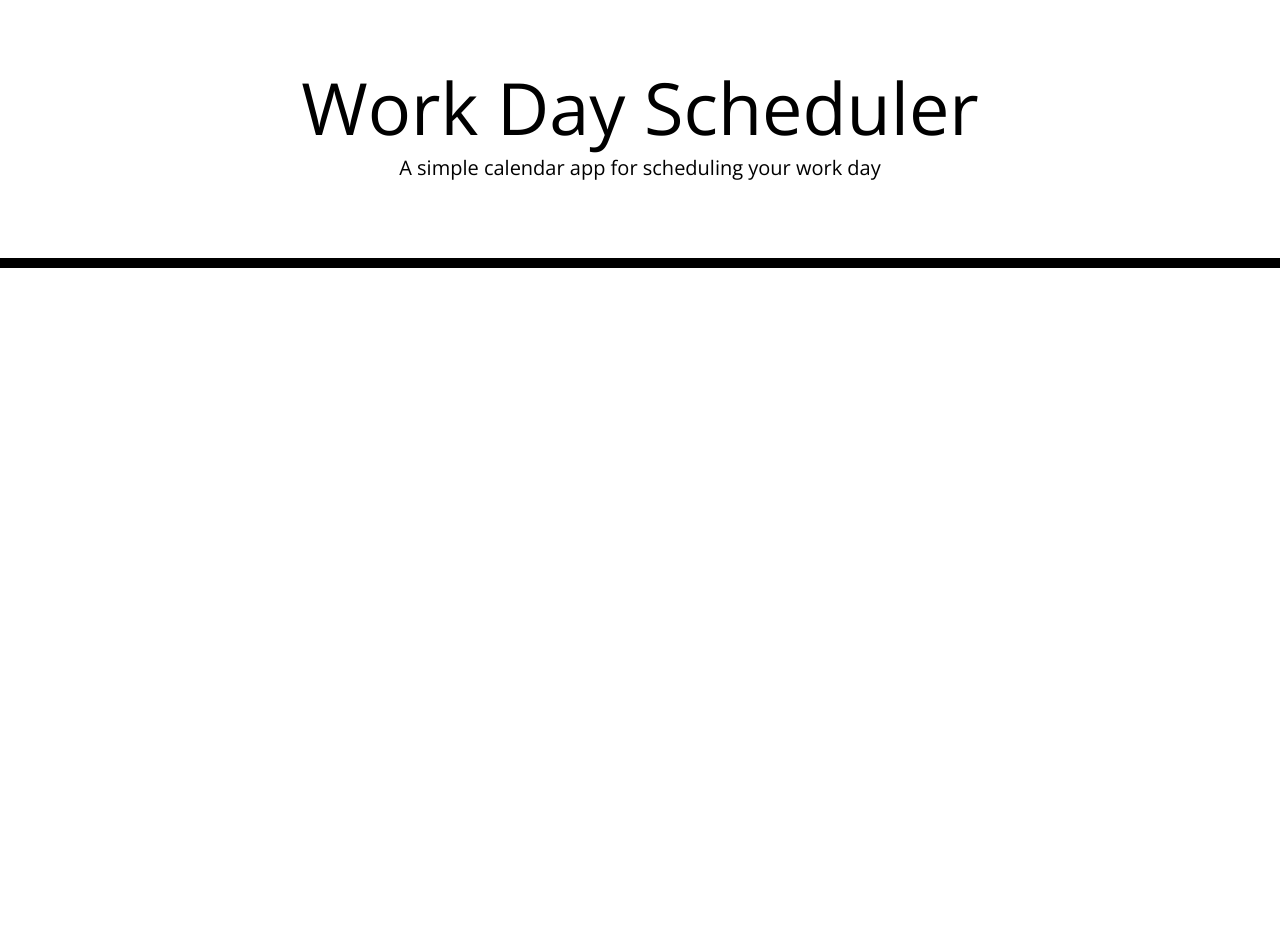
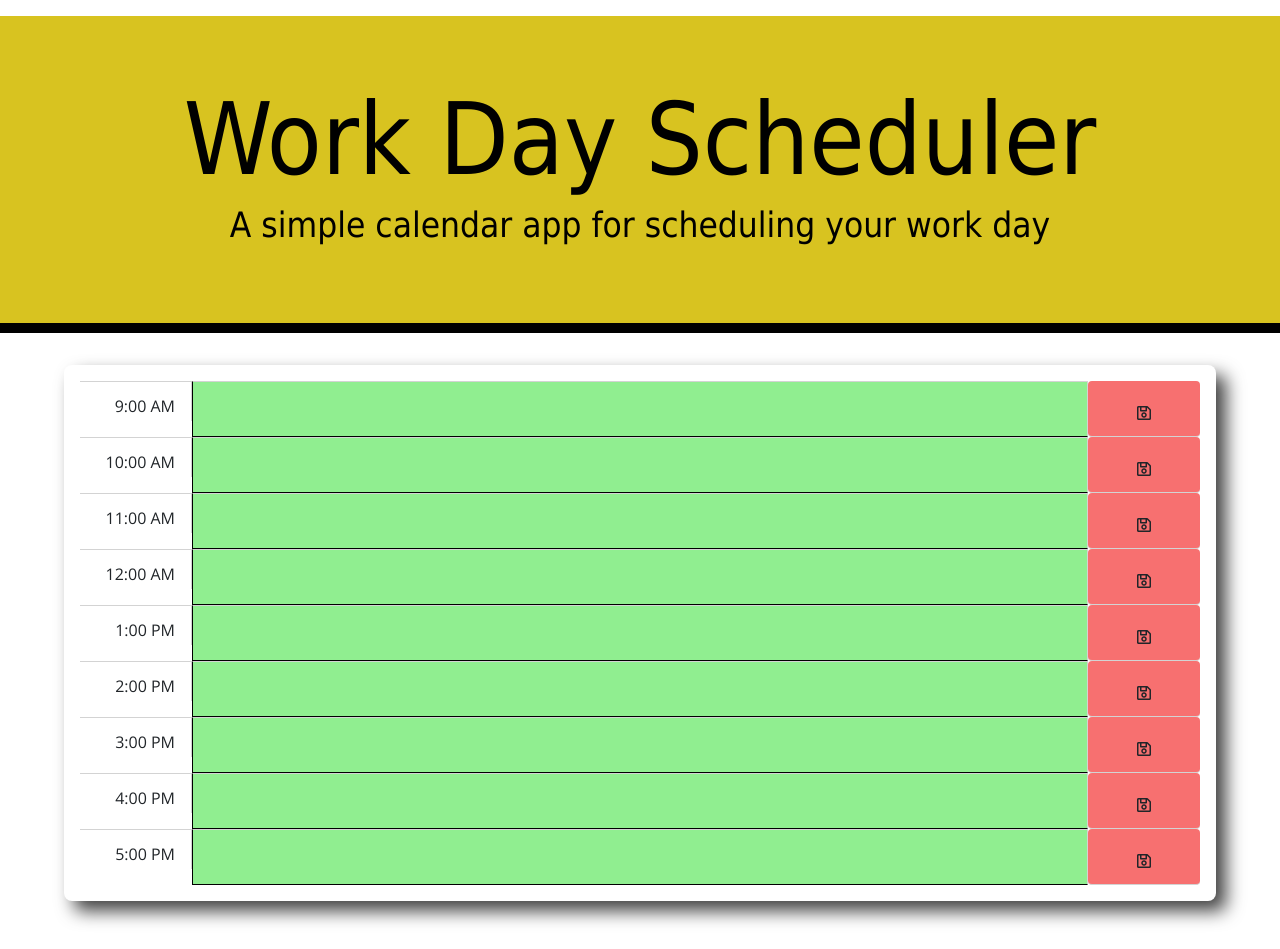
Before and after one commit to Babakbigdeli/Day-Planner, a plain HTML site: page index.html in a window 1280 px wide. Before the commit the page ends 800 px from the top, so only its background shows below. Drawn offline with nearby package versions, Linux system fonts and the light colour scheme.

Commit message:
styling added new html update

```diff
--- a/index.html
+++ b/index.html
@@ -21,17 +21,62 @@
     <link rel="stylesheet" href="style.css" />
     <title>Work Day Scheduler</title>
   </head>
-
+<br>
   <body>
     <header class="jumbotron">
       <h1 class="display-3">Work Day Scheduler</h1>
       <p class="lead">A simple calendar app for scheduling your work day</p>
       <p id="currentDay" class="lead"></p>
     </header>
-    <div class="container">
-      <!-- Timeblocks go here -->
-    </div>
-
+     <div class="main-content">
+        <div class="planner-container">
+          <div class="time-slot">
+            <div class="time">9:00 AM</div>
+            <textarea class="content" id="9am"></textarea>
+            <div class="save" id="saveNine"><i class="far fa-save"></i></div>
+          </div>
+          <div class="time-slot">
+            <div class="time">10:00 AM</div>
+            <textarea class="content" id="10am"></textarea>
+            <div class="save" id="saveTen"><i class="far fa-save"></i></div>
+          </div>
+          <div class="time-slot">
+            <div class="time">11:00 AM</div>
+            <textarea class="content" id="11am"></textarea>
+            <div class="save" id="saveEleven"><i class="far fa-save"></i></div>
+          </div>
+          <div class="time-slot">
+            <div class="time">12:00 AM</div>
+            <textarea class="content" id="12pm"></textarea>
+            <div class="save" id="saveTwelve"><i class="far fa-save"></i></div>
+          </div>
+          <div class="time-slot">
+            <div class="time">1:00 PM</div>
+            <textarea class="content" id="1pm"></textarea>
+            <div class="save" id="saveOne"><i class="far fa-save"></i></div>
+          </div>
+          <div class="time-slot">
+            <div class="time">2:00 PM</div>
+            <textarea class="content" id="2pm"></textarea>
+            <div class="save" id="saveTwo"><i class="far fa-save"></i></div>
+          </div>
+          <div class="time-slot">
+            <div class="time">3:00 PM</div>
+            <textarea class="content" id="3pm"></textarea>
+            <div class="save" id="saveThree"><i class="far fa-save"></i></div>
+          </div>
+          <div class="time-slot">
+            <div class="time">4:00 PM</div>
+            <textarea class="content" id="4pm"></textarea>
+            <div class="save" id="saveFour"><i class="far fa-save"></i></div>
+          </div>
+          <div class="time-slot">
+            <div class="time">5:00 PM</div>
+            <textarea class="content" id="5pm"></textarea>
+            <div class="save" id="saveFive"><i class="far fa-save"></i></div>
+          </div>
+        </div>
+      </div>
     <script src="https://cdnjs.cloudflare.com/ajax/libs/jquery/3.2.1/jquery.min.js"></script>
     <script src="https://cdnjs.cloudflare.com/ajax/libs/moment.js/2.24.0/moment.min.js"></script>
   </body>
--- a/style.css
+++ b/style.css
@@ -1,3 +1,20 @@
+header{
+  margin: 0; padding: 2em 5em 4em; color: black;
+  overflow:hidden;
+  position: relative;
+  margin-bottom: 2rem;
+}
+
+header::after{
+  content:"";
+  position:absolute;
+  top:0;
+  left:0;
+  height: 100%;
+  width:100%;
+  background: rgb(216, 195, 32);
+  z-index: -1;
+}
 body {
   font-family: 'Open Sans', sans-serif;
   font-size: 16px;
@@ -9,9 +26,20 @@ textarea{
   border: none;
   resize: none;
   color: #000000;
-  border-left: 1px solid black;
+  border: 1px solid black;
   padding: 10px;
 }
+
+.display-3{
+  font-size: 100px;
+  font-family: Tahoma, sans-serif;
+}
+
+p.lead{
+  font-size: 35px;
+  font-family: Tahoma, sans-serif;
+}
+
 
 .jumbotron {
   text-align: center;
@@ -21,51 +49,49 @@ textarea{
   border-bottom: 10px solid black;
 }
 
-.description{
-  white-space: pre-wrap;
+
+.time{
+  width: 10%;
+  text-align: right;
+  height: 2.5rem;
+  padding: 1rem;
+  border-right: 1px solid lightgrey;
+  border-top: 1px solid lightgrey;
 }
 
-.time-block{
-  text-align: center;
-  border-radius: 15px;
+.content{
+  width: 80%;
+  text-align: left;
+  padding-left: 1rem;
+  padding-top: 1rem;
+  background: lightgreen;
+  border-right: 1px solid lightgrey;
+  border-top: 1px solid lightgrey;
+  font-family: Arial, Helvetica, sans-serif;
+  font-size: 14px;
 }
 
-.row {
-  white-space: pre-wrap;
-  height: 80px;
-  border-top: 1px solid white;;
+.save{
+  width: 10%;
+  text-align: center;
+  padding-top: 1.5rem;
+  border-radius: 4px;
+  background: #f77070;
+  border-bottom: 1px solid lightgrey;
+  cursor: pointer;
 }
 
-.hour {
-  background-color: #ffffff;
-  color: #000000;
-  border-top: 1px dashed #000000;
+.planner-container{
+  width: 90%;
+  margin-left: auto;
+  margin-right: auto;
+  background: white;
+  border-radius: 8px;
+  padding: 1rem;
+  box-shadow: 10px 10px 18px 0px rgba(0,0,0,0.75);
+  margin-bottom: 3rem;
 }
 
-.past {
-  background-color: #d3d3d3;
-  color: white;
+.time-slot{
+  display: flex;
 }
-
-.present {
-  background-color: #ff6961;
-  color: white;
-}
-
-.future {
-  background-color: #77dd77;
-  color: white;
-}
-
-.saveBtn {
-  border-left: 1px solid black;
-  border-top-right-radius: 15px;
-  border-bottom-right-radius: 15px;
-  background-color: #06AED5;
-  color: white;
-}
-
-.saveBtn i:hover {
-  font-size: 20px;
-  transition: all .3s ease-in-out;
-}
```
